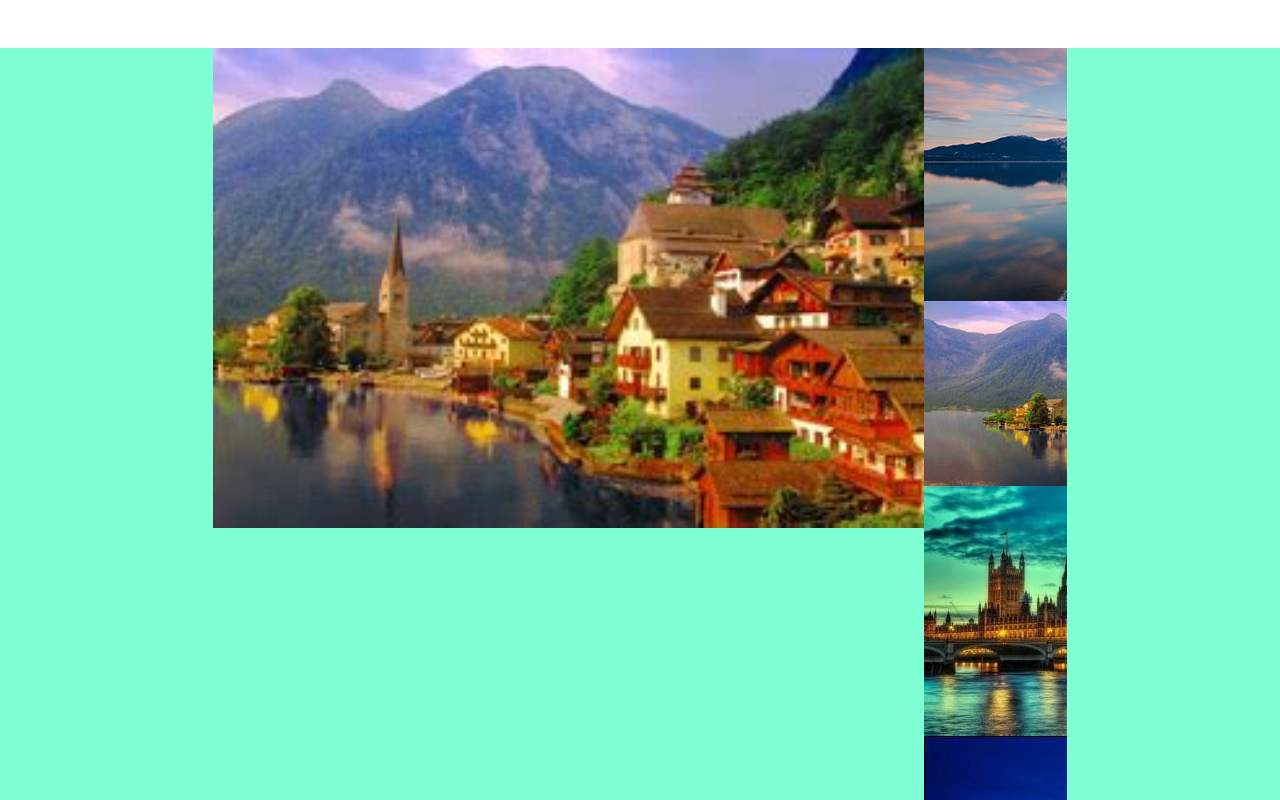
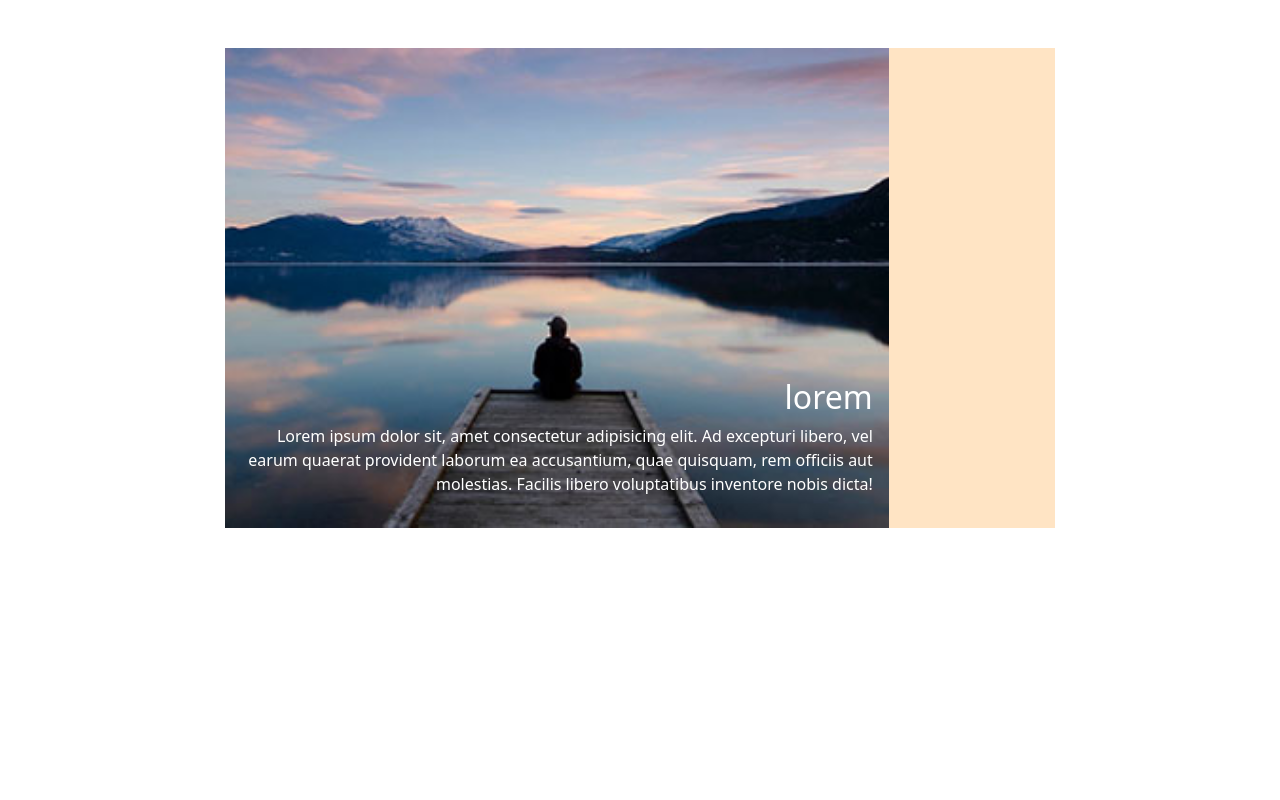
Before and after one commit to Salvatore1985/js-array-carousel, a plain HTML site: page index.html in a window 1280 px wide. Shown: the top 800 px of the page. Drawn offline with nearby package versions, Linux system fonts and the light colour scheme.

Commit message:
rifatto html

```diff
--- a/css/style.css
+++ b/css/style.css
@@ -1,31 +1,46 @@
-*{
-    box-sizing: border-box;
-    padding: 0;
-    margin: 0;
-}
-main .my-container{
-    height: 100vh;
-    background-color: aquamarine;
-   position: relative;
+/*  DIMENSIONI GENERALI */
+div#wrapped-gallery{
+    height: 60vh;
 }
 
-main .my-row{
-    width: 60%;
-   position: absolute;
-   top: 50%;
-   left: 50%;
-   transform: translate(-50%, -50%);
+div#gallery-glass,
+div#gallery-mini{
+    height: 100%;
 }
 
-div#gallery{
-    height: 60vh;
-    overflow: hidden;
+div#gallery-glass{
+    width: 80%;
+
+    position: relative;
+
+}
+
+div#gallery-mini{
+    width: 20%;
+    background-color: bisque;
 }
 
 
-div#gallery img{
+/*  WRAPPED TEXT*/
+
+div#wrapped-text{
+    color: white;
+    text-align: end;
+    position: absolute;
+    bottom: 0;
+    right: 0;
+
+
+}
+
+/**IMG*/
+div#gallery-glass div img{
+    object-fit: cover;
     width: 100%;
     height: 100%;
-    object-fit: cover;
 
 }
+
+#oneImg{
+    height: 100%;
+}
--- a/index.html
+++ b/index.html
@@ -21,69 +21,31 @@
     <header></header>
     <!-- main -->
     <main>
-        <div class="my-container">
-            <div class="container-fluid">
-                <div class="row mt-5">
-                    <div class="offset-2 col-8">
-                        <div class="row">
-                            <!-- gallery -->
-                            <div class="col-10  g-0 overflow-hidden " id="gallery">
-                                <img class="active" src="img/02.jpg" alt="">
-                                <!--  circle point -->
-                                <div class="circle-point d-flex justify-content-center ">
-                                    <div class="circle"></div>
-                                    <div class="circle"></div>
-                                    <div class="circle"></div>
-                                    <div class="circle"></div>
-                                    <div class="circle"></div>
-                                    <div class="circle"></div>
-                                    <div class="circle"></div>
-                                </div>
+        <div class="container-fluid">
+            <div class="row pt-5">
+                <div class="offset-2 col-8">
+                    <div class="d-flex" id="wrapped-gallery">
+                        <div id="gallery-glass">
+                            <div id="oneImg">
+                                <img src="img/01.jpg" alt="">
+                            </div>
+                            <div class="p-3" id="wrapped-text">
+                                <h2>lorem</h2>
+                                <p>Lorem ipsum dolor sit, amet consectetur adipisicing elit. Ad excepturi libero,
+                                    vel
+                                    earum quaerat provident laborum ea accusantium, quae quisquam, rem officiis aut
+                                    molestias. Facilis libero voluptatibus inventore nobis dicta!</p>
                             </div>
 
-                            <!-- mini-gallery -->
-                            <div class="col-2 overflow-hidden g-0" id="mini-gallery">
-                                <ul class="d-flex flex-column p-0">
-                                    <li><img class="" src="img/01.jpg" alt=""></li>
-                                    <li><img class="" src="img/02.jpg" alt=""></li>
-                                    <li><img class="" src="img/03.jpg" alt=""></li>
-                                    <li><img class="" src="img/04.jpg" alt=""></li>
-                                    <li><img class="" src="img/05.jpg" alt=""></li>
-                                </ul>
-                                <div class="d-flex flex-column align-items-center justify-content-between"
-                                    id="my-icons">
-                                    <div class="my-angle-up d-flex  justify-content-center mt-2">
-                                        <i class="fas fa-angle-up"></i>
-                                    </div>
-                                    <div class="my-angle-down  d-flex  justify-content-center mb-2">
-                                        <i class="fas fa-angle-down"></i>
-                                    </div>
-                                </div>
-                            </div>
                         </div>
+                        <div id="gallery-mini"></div>
                     </div>
                 </div>
             </div>
         </div>
+
     </main>
-    <!--  <main class="">
-        <div class="my-container">
-            <div class="my-row">
-                <div class=" " id="gallery">
-                    <img class="active" src="img/02.jpg" alt="">
-                    <div class="my-angle-up">
-                        <i class="fas fa-angle-up"></i>
-                    </div>
-                    <div class="my-angle-down">
-                        <i class="fas fa-angle-down"></i>
-                    </div>
-                </div>
-            </div>
-            <div id="mini-gallery">
 
-            </div>
-        </div>
-    </main> -->
     <!-- footer -->
     <footer></footer>
     <script src="js/script.js"></script>
--- a/js/script.js
+++ b/js/script.js
@@ -0,0 +1,54 @@
+//*RECUPERO L'ELEMNTO DAL DOM
+const galleryElement = document.getElementById("gallery");
+
+/* const provaElement = document.getElementById("prova"); */
+
+const buttonMyAngleUp = document.querySelector("div.my-angle-up");
+const buttonMyAngleDown = document.querySelector("div.my-angle-down");
+
+
+
+//**GREO UN ARRAY DI IMMAGINI
+const items = [
+    'img/01.jpg',
+    'img/02.jpg',
+    'img/03.jpg',
+    'img/04.jpg',
+    'img/05.jpg'
+];
+
+const title = [
+    'Svezia',
+    'Svizzera',
+    'Gran Bretagna',
+    'Germania',
+    'Paradise'
+]
+
+const text = [
+    'Lorem ipsum, dolor sit amet consectetur adipisicing elit. Et temporibus voluptatum suscipit tempore aliquid deleniti aut veniam inventore eligendi ex ad ullam, cumque provident totam omnis, magnam dolores dolorum corporis.',
+    'Lorem ipsum',
+    'Lorem ipsum, dolor sit amet consectetur adipisicing elit.',
+    'Lorem ipsum, dolor sit amet consectetur adipisicing elit. Et temporibus voluptatum suscipit tempore aliquid deleniti aut veniam inventore eligendi ex ad ullam,',
+    'Et temporibus voluptatum suscipit tempore aliquid deleniti aut veniam inventore eligendi ex ad ullam,',
+]
+
+let listImages = "";
+
+
+for (let i = 0; i < items.length; i++) {
+    listImages += `
+     <img class="carousel-element" src="${items[i]}" alt="">`
+};
+console.log(listImages);
+
+/*
+const provaElement = document.querySelector("div#gallery");
+const carouselElements = document.getElementsByClassName('carousel-element');
+const bookmarkElements = document.getElementsByClassName('circle');
+
+carouselElements[0].classList.add('active');
+bookmarkElements[0].classList.add('active');
+console.log(carouselElements);
+
+ */
```
